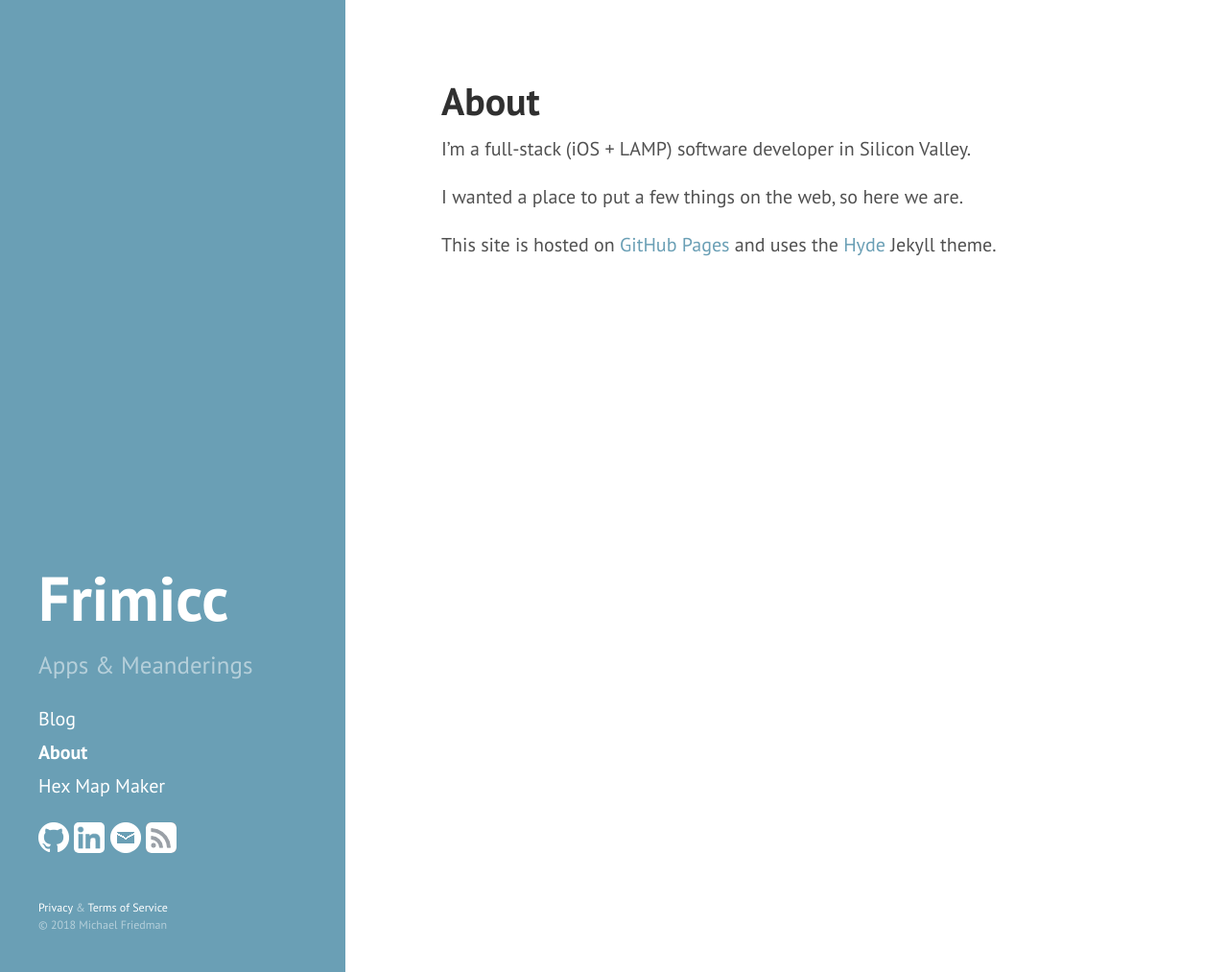
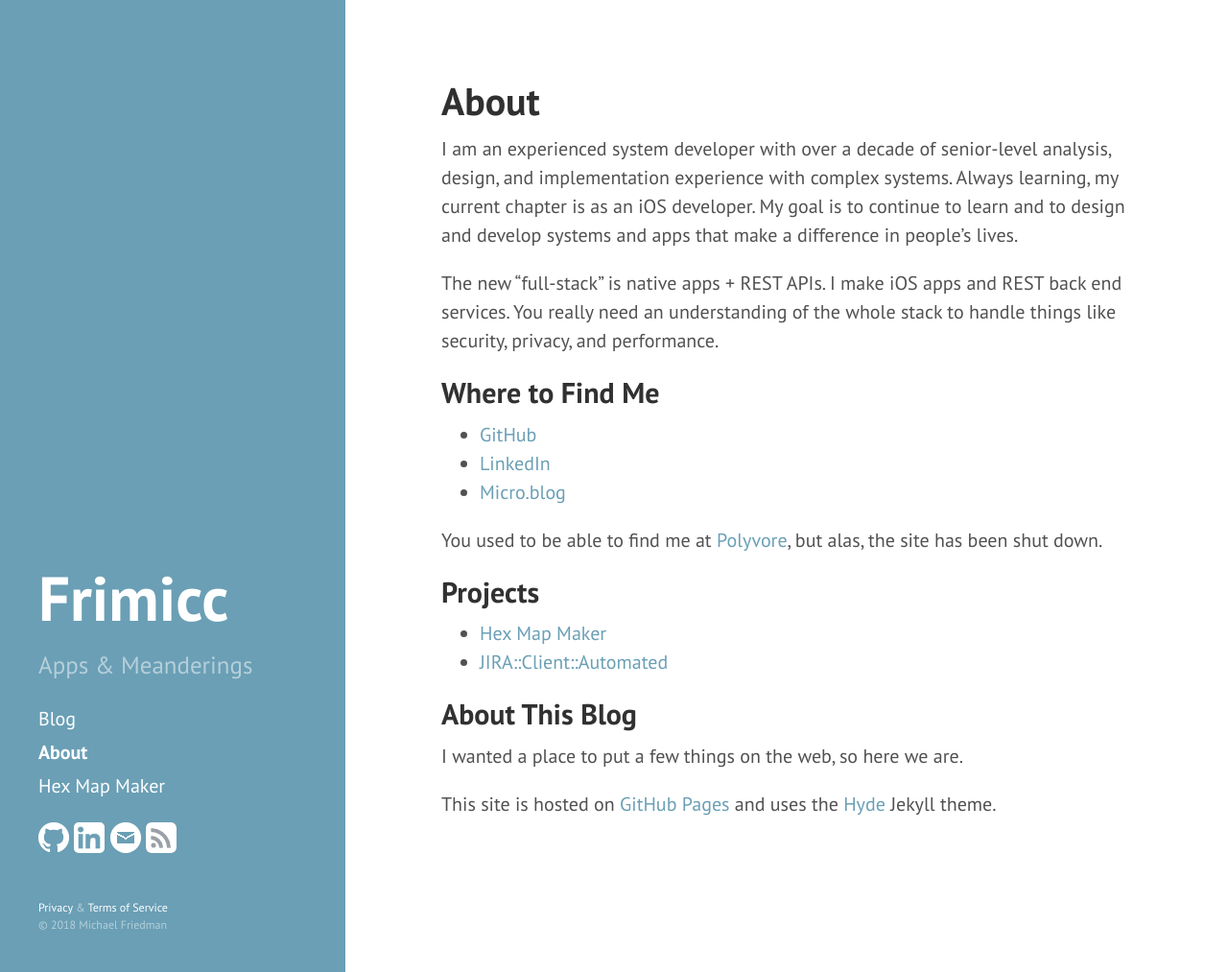
Before and after one commit to frimicc/frimicc.github.io, a Jekyll site: the page built from about.md, in a window 1280 px wide and 1013 px high. Shown: the whole window at 96% size. Built offline with Jekyll 4.4.1, drawn with Linux system fonts in a browser that asks for light colours.

Commit message:
Filled in about page.

```diff
--- a/about.md
+++ b/about.md
@@ -3,8 +3,31 @@ layout: page
 title: About
 ---
 
-I'm a full-stack (iOS + LAMP) software developer in Silicon Valley.
+I am an experienced system developer with over a decade of senior-level
+analysis, design, and implementation experience with complex systems.
+Always learning, my current chapter is as an iOS developer. My goal is to
+continue to learn and to design and develop systems and apps that make a
+difference in people's lives.
 
+The new "full-stack" is native apps + REST APIs. I make iOS
+apps and REST back end services. You really need an understanding of the whole
+stack to handle things like security, privacy, and performance.
+
+## Where to Find Me
+
+* [GitHub](https://www.github.com/frimicc)
+* [LinkedIn](https://www.linkedin.com/in/frimicc)
+* [Micro.blog](https://micro.blog/frimicc)
+
+You used to be able to find me at [Polyvore](https://www.polyvore.com), but alas, the site has been shut down.
+
+## Projects
+
+* [Hex Map Maker](https://itunes.apple.com/us/app/hex-map-maker/id1357521031?mt=8)
+* [JIRA::Client::Automated](https://metacpan.org/pod/JIRA%3A%3AClient%3A%3AAutomated)
+
+
+## About This Blog
 I wanted a place to put a few things on the web, so here we are.
 
 This site is hosted on [GitHub Pages](http://pages.github.com) and uses the [Hyde](http://hyde.getpoole.com) Jekyll theme.
```
